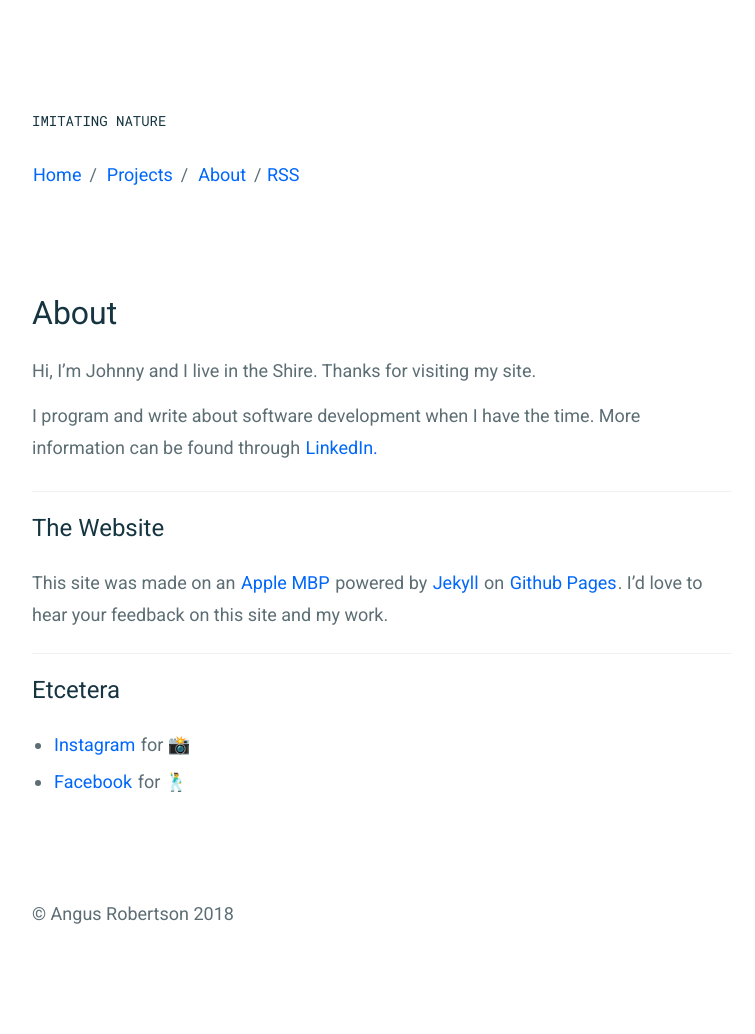
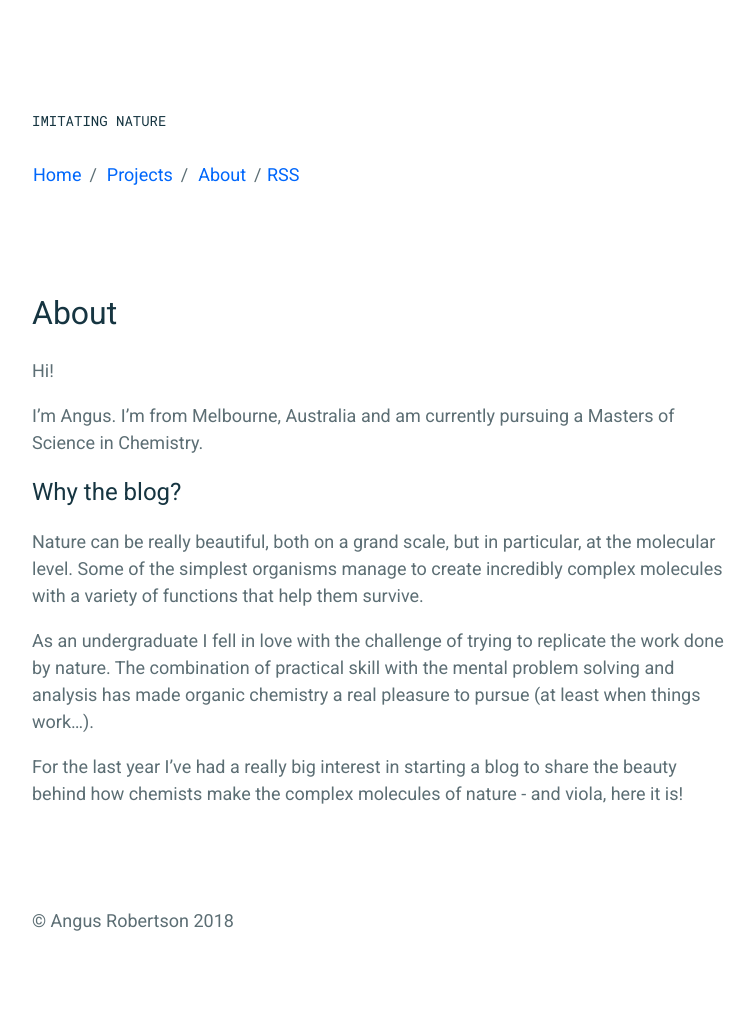
Before and after one commit to robotNoir/robotNoir.github.io, a Jekyll site: the page built from _pages/about.md, in a window 1280 px wide. Shown: the whole page, without its empty margins (258-1013 px from the left). Built offline with Jekyll 4.4.1, drawn with Linux system fonts in a browser that asks for light colours.

Commit message:
Update about.md

```diff
--- a/_pages/about.md
+++ b/_pages/about.md
@@ -2,20 +2,15 @@
 layout: content
 title: About
 permalink: /about/
+published: true
 ---
-Hi, I'm Johnny and I live in the Shire. Thanks for visiting my site.
+Hi!
 
-I program and write about software development when I have the time. More information can be found through <a href="https://www.linkedin.com/" data-network="LinkedIn" data-proofer-ignore>LinkedIn.</a>
+I'm Angus. I'm from Melbourne, Australia and am currently pursuing a Masters of Science in Chemistry.
 
-----
+## Why the blog?
+Nature can be really beautiful, both on a grand scale, but in particular, at the molecular level. Some of the simplest organisms manage to create incredibly complex molecules with a variety of functions that help them survive.
 
-## The Website
-This site was made on an [Apple MBP](https://www.apple.com/) powered by [Jekyll](https://jekyllrb.com) on [Github Pages](https://pages.github.com).
-I'd love to hear your feedback on this site and my work.
+As an undergraduate I fell in love with the challenge of trying to replicate the work done by nature. The combination of practical skill with the mental problem solving and analysis has made organic chemistry a real pleasure to pursue (at least when things work...).
 
-----
-
-## Etcetera
-
-- [Instagram](https://www.instagram.com/) for 📸
-- [Facebook](https://www.facebook.com/) for 🕺
+For the last year I've had a really big interest in starting a blog to share the beauty behind how chemists make the complex molecules of nature - and viola, here it is!
```
